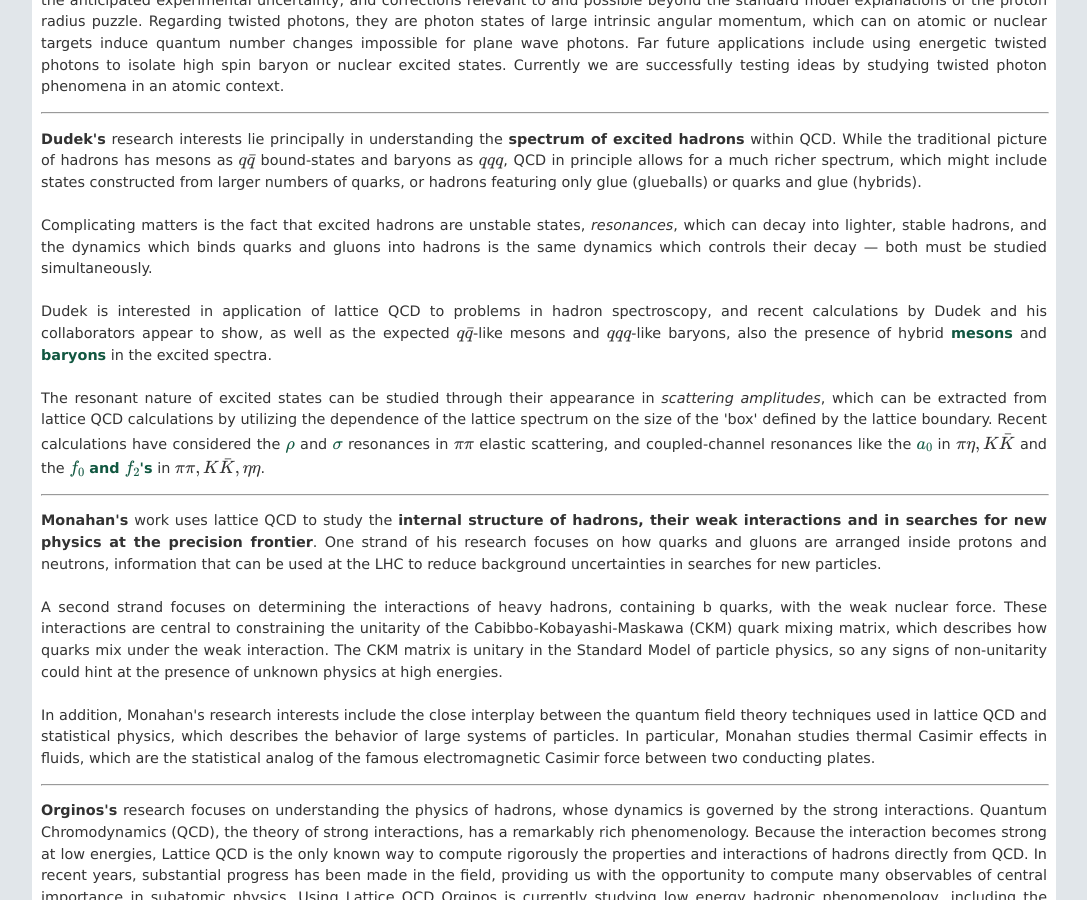
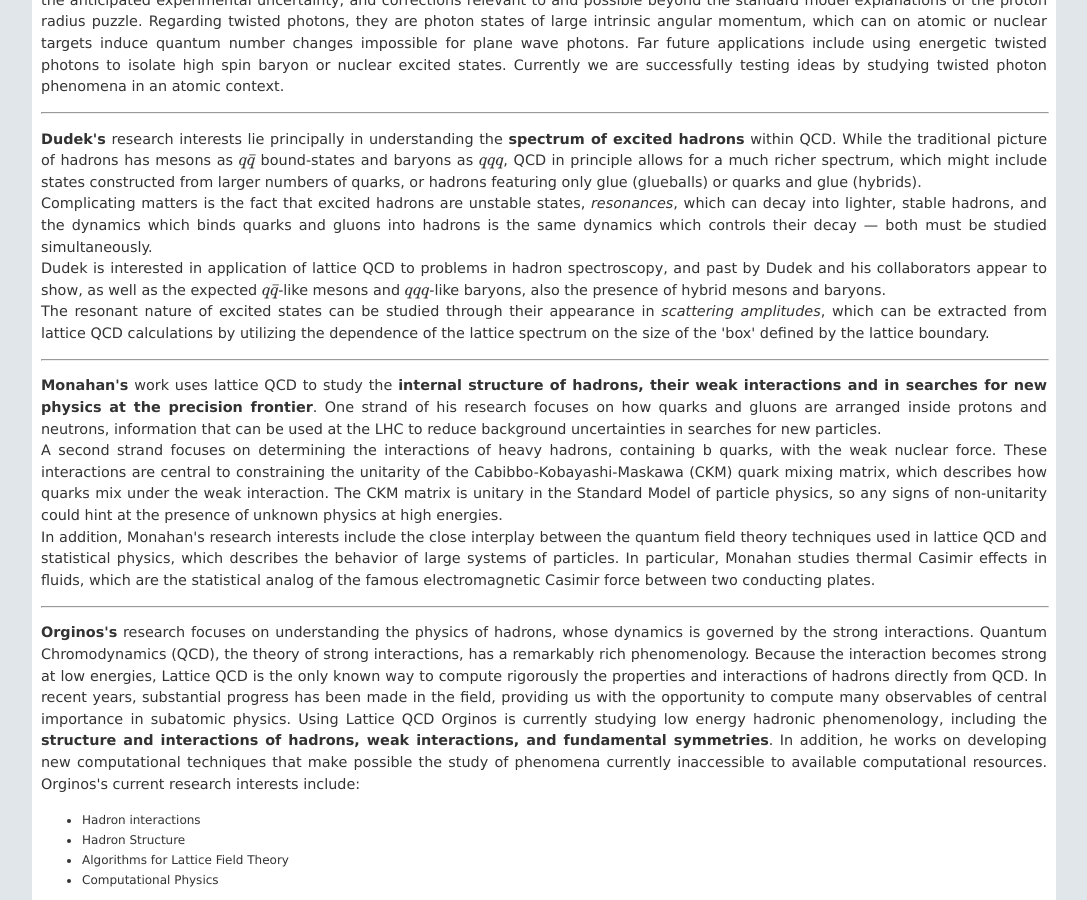
Before and after one commit to jozefdudek/wm_nucl_th_website, a Jekyll site: the page built from research.html, in a window 1280 px wide and 900 px high, scrolled down 601 px. Shown: the whole window, without its empty margins (82-1169 px from the left). Built offline with Jekyll 4.4.1, drawn with Linux system fonts in a browser that asks for light colours; formulas are drawn with MathJax 3.

Commit message:
working on research page

```diff
--- a/research.html
+++ b/research.html
@@ -28,31 +28,23 @@ picture of hadrons has mesons as $q\bar{q}$ bound-states and baryons
 as $qqq$, QCD in principle allows for a much richer spectrum, which
 might include states constructed from larger numbers of quarks, or
 hadrons featuring only glue (glueballs) or quarks and glue
-(hybrids). </br></br>
+(hybrids). </br>
 
 Complicating matters is the fact that excited hadrons are unstable
 states, <i>resonances</i>, which can decay into lighter, stable
 hadrons, and the dynamics which binds quarks and gluons into hadrons is the same dynamics which controls their decay &mdash; both must be
-studied simultaneously.</br></br>
+studied simultaneously.</br>
 
 Dudek is interested in application of lattice QCD to problems
-in hadron spectroscopy, and recent calculations by Dudek and his
+in hadron spectroscopy, and past by Dudek and his
 collaborators appear to show, as well as the expected $q\bar{q}$-like mesons
-and $qqq$-like baryons, also the presence of hybrid <a href="http://inspirehep.net/record/916109">mesons</a> and <a href="http://inspirehep.net/record/1084189">baryons</a> in the
-excited spectra. </br></br>
+and $qqq$-like baryons, also the presence of hybrid mesons and baryons.</br>
 
 The resonant nature of excited states can be studied through their
 appearance in <i>scattering amplitudes</i>, which can be extracted
 from lattice QCD calculations by utilizing the dependence of the
 lattice spectrum on the size of the 'box' defined by the lattice
-boundary. Recent calculations have considered the
-<a href="http://inspirehep.net/record/1382163">$\rho$</a> and <a
-href="http://inspirehep.net/record/1477214">$\sigma$</a> resonances in
-$\pi\pi$ elastic scattering, and coupled-channel resonances like the
-<a href="http://inspirehep.net/record/1421934">$a_0$</a> in $\pi\eta,
-K\bar{K}$ and the <a href="http://inspirehep.net/record/1618009">$f_0$
-and $f_2$'s</a> in $\pi\pi, K\bar{K}, \eta\eta$.
-
+boundary.
 </p>
 
 <hr>
@@ -63,9 +55,9 @@ of hadrons, their weak interactions and in searches for new physics at
 the precision frontier</b>. One strand of his research focuses on how
 quarks and gluons are arranged inside protons and neutrons,
 information that can be used at the LHC to reduce background
-uncertainties in searches for new particles. </br></br>
+uncertainties in searches for new particles. </br>
 
-A second strand focuses on determining the interactions of heavy hadrons, containing b quarks, with the weak nuclear force. These interactions are central to constraining the unitarity of the Cabibbo-Kobayashi-Maskawa (CKM) quark mixing matrix, which describes how quarks mix under the weak interaction. The CKM matrix is unitary in the Standard Model of particle physics, so any signs of non-unitarity could hint at the presence of unknown physics at high energies. </br></br>
+A second strand focuses on determining the interactions of heavy hadrons, containing b quarks, with the weak nuclear force. These interactions are central to constraining the unitarity of the Cabibbo-Kobayashi-Maskawa (CKM) quark mixing matrix, which describes how quarks mix under the weak interaction. The CKM matrix is unitary in the Standard Model of particle physics, so any signs of non-unitarity could hint at the presence of unknown physics at high energies. </br>
 
 In addition, Monahan's research interests include the close interplay between the quantum field theory techniques used in lattice QCD and statistical physics, which describes the behavior of large systems of particles. In particular, Monahan studies thermal Casimir effects in fluids, which are the statistical analog of the famous electromagnetic Casimir force between two conducting plates.
 
```
